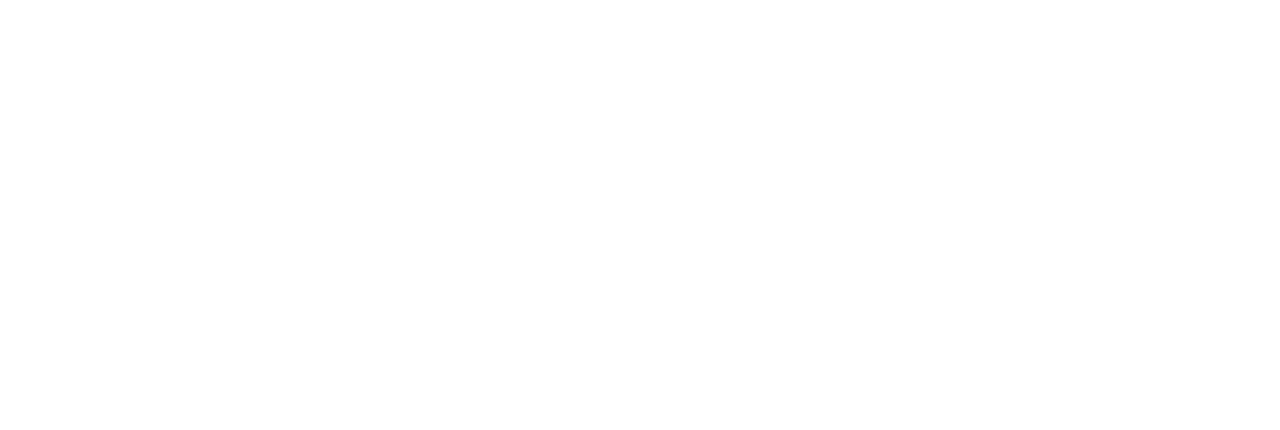
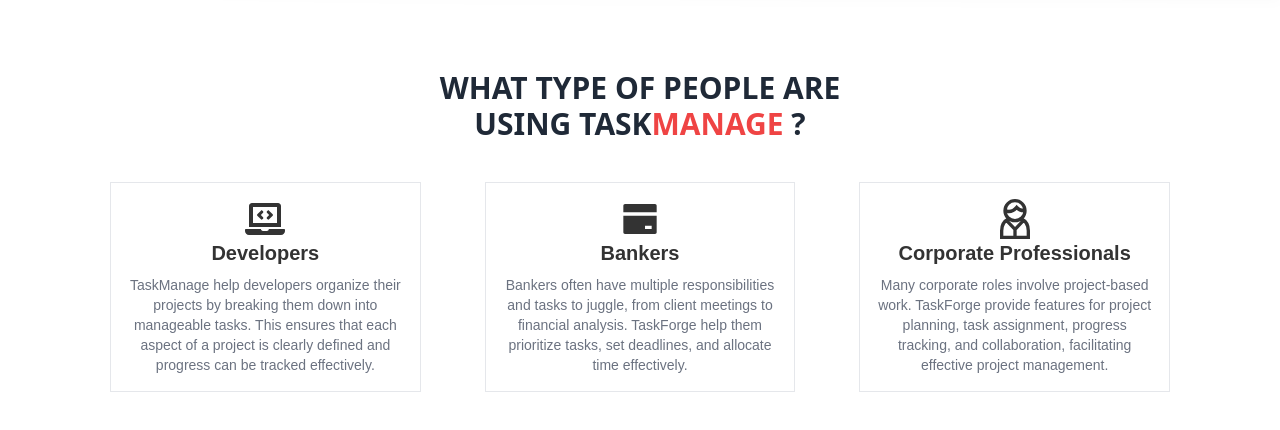
Before and after one commit to Tanvir-Ramim/todo-list-client, a React (Vite) app: page / in a window 1280 px wide. Shown: the part 814-1244 px from the top of the page. Before the commit the page ends 800 px from the top, so only its background shows below. Built offline with nearby package versions, Linux system fonts and the light colour scheme.

Commit message:
add testimonials

```diff
--- a/package.json
+++ b/package.json
@@ -10,6 +10,7 @@
     "preview": "vite preview"
   },
   "dependencies": {
+    "aos": "^2.3.4",
     "localforage": "^1.10.0",
     "match-sorter": "^6.3.4",
     "react": "^18.2.0",
--- a/src/components/banner/Banner.jsx
+++ b/src/components/banner/Banner.jsx
@@ -16,7 +16,7 @@
             <p className="mb-2 text-start ml-5 lg:text-2xl text-white">
               Start your daily tasks with
             </p>
-            <h1 className="mb-5 text-4xl lg:text-8xl text-start ml-5 text-red-500 font-bold">TaskManage</h1>
+            <h1 className="mb-5 text-4xl lg:text-7xl text-start ml-5 text-red-500 font-bold">TaskManage</h1>
             <Link to="/dashboard/toDoList">
             <button className="text-black grid items-center ml-5  rounded-md h-8 px-6 lg:h-12 bg-red-500 lg:mt-8 text-Black drop-shadow-lg border-none text-xl font-semibold ">Let’s Explore</button>
             </Link>
--- a/src/pages/home/Home.jsx
+++ b/src/pages/home/Home.jsx
@@ -1,10 +1,12 @@
 import Banner from "../../components/banner/Banner";
+import Testimonials from "./Testimonials/Testimonials";
 
 
 const Home = () => {
     return (
         <div >
             <Banner></Banner>
+            <Testimonials></Testimonials>
         </div>
     );
 };
--- /dev/null
+++ b/src/pages/home/Testimonials/Testimonials.jsx
@@ -0,0 +1,45 @@
+import { FaLaptopCode } from "react-icons/fa";
+import { RiBankCardFill } from "react-icons/ri";
+import { GrUserManager } from "react-icons/gr";
+import { useEffect } from "react";
+import AOS from 'aos';
+import 'aos/dist/aos.css';
+const Testimonials = () => {
+    useEffect(() => {
+        AOS.init({
+          duration: 2000,
+          easing: 'ease-out-cubic',
+        });
+      }, []);
+    return (
+        <div  className="md:px-[90px] py-5 ">
+             <div className="py-16 bg-white" >
+        <h1 className="text-2xl md:text-3xl uppercase text-center font-bold">What type of people are <br /> using Task<span className="text-red-500">Manage</span> ?</h1>
+        <div className="mt-10 " data-aos="fade-up" data-aos-easing="ease-out-cubic" data-aos-duration="2000">
+            <div className="max-w-7xl mx-auto font-[sans-serif] text-[#333]">
+                <div className="grid lg:grid-cols-3 px-5 md:grid-cols-2 gap-10 lg:gap-16 md:gap-12 ">
+                    <div className="p-4 text-center border">
+                        <FaLaptopCode className="inline-block w-10 h-10" />
+                        <h3 className="text-xl font-semibold mb-2">Developers</h3>
+                        <p className="text-gray-500 text-sm">TaskManage help developers organize their projects by breaking them down into manageable tasks. This ensures that each aspect of a project is clearly defined and progress can be tracked effectively.</p>
+                    </div>
+                    <div className="p-4 text-center border">
+                        <RiBankCardFill className="inline-block w-10 h-10" />
+                        <h3 className="text-xl font-semibold mb-2">Bankers</h3>
+                        <p className="text-gray-500 text-sm">Bankers often have multiple responsibilities and tasks to juggle, from client meetings to financial analysis. TaskForge help them prioritize tasks, set deadlines, and allocate time effectively.</p>
+                    </div>
+                    <div className="p-4 text-center border">
+                        <GrUserManager className="inline-block w-10 h-10" />
+                        <h3 className="text-xl font-semibold mb-2">Corporate Professionals</h3>
+                        <p className="text-gray-500 text-sm">Many corporate roles involve project-based work. TaskForge provide features for project planning, task assignment, progress tracking, and collaboration, facilitating effective project management.</p>
+                    </div>
+                </div>
+            </div>
+        </div>
+    </div>
+
+        </div>
+    );
+};
+
+export default Testimonials;
```
Also changed, not shown: 1 other file (tests, documents, lock files or other folders).
